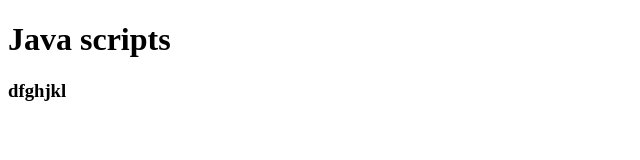
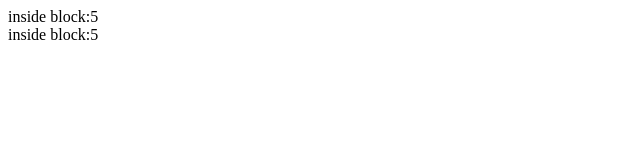
Before and after one commit to shahisiiii/javascript, a plain HTML site: page index.html in a window 1280 px wide. Shown: the whole page, without its empty margins (0-640 px from the left). Drawn offline with Linux system fonts and the light colour scheme.

Commit message:
variable declairtion

```diff
--- a/index.html
+++ b/index.html
@@ -14,13 +14,8 @@
 
 
     </script> -->
-    <h1 id="id1">Java scripts</h1>
+    <!-- <h1 id="id1">Java scripts</h1> -->
 
-    <h3>
-        dfghjkl
-
-
-    </h3>
 
 
 
--- a/script.js
+++ b/script.js
@@ -6,3 +6,12 @@
 function hello(){
     document.write("welcome to java script")
 }
+
+var x=3
+
+{
+    x=5
+    document.write("inside block:"+x+"<br>")
+}
+
+document.write("inside block:"+x+"<br>")
```
Also changed, not shown: index1.html (+5 -2 lines).
